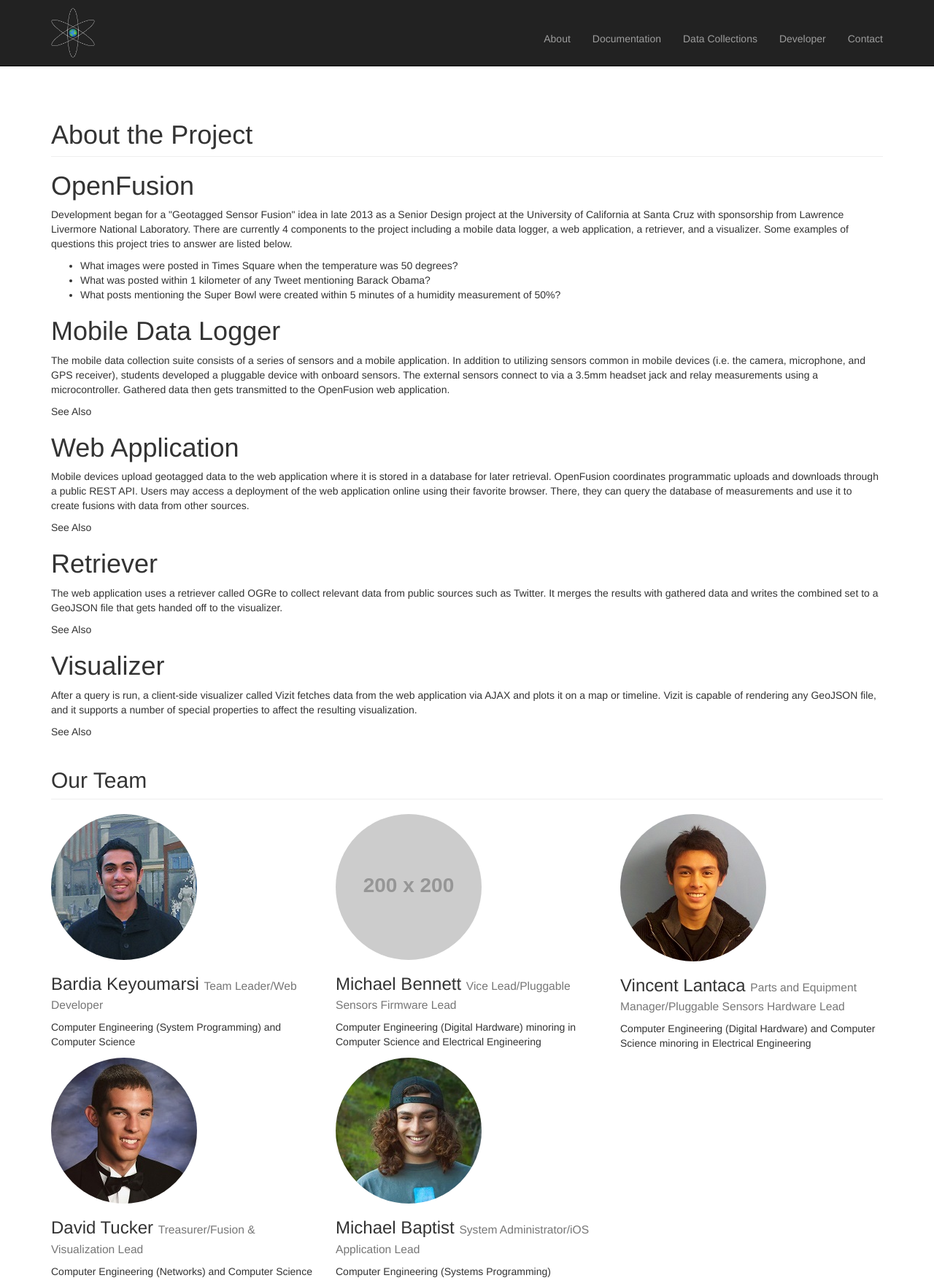
After one commit to keyoub/open-fusion-webapp, a Django app: page /about/ in a window 1280 px wide. The commit adds this page. Shown: the whole page at 73% size. Run offline with Django 3.2, Linux system fonts and the light colour scheme; grey boxes labelled with a size stand in for pictures from a placeholder-image service; parts of the project's set-up code (start-up, migrations or seed data) failed here and were passed over; some libraries are stand-ins or nearby versions.

Commit message:
Added about page

```diff
--- a/gsf/gsf/urls.py
+++ b/gsf/gsf/urls.py
@@ -7,6 +7,7 @@ admin.autodiscover()
 
 urlpatterns = patterns('',
     url(r'^$', include('home.urls')),
+    url(r'^about/$', views.about, name='about'),
     url(r'^show/', include('show.urls')),
     url(r'^api/', include('api.urls')),
     url(r'^admin/', include(admin.site.urls)),
--- /dev/null
+++ b/gsf/home/templates/home/about.html
@@ -0,0 +1,110 @@
+{% extends "base.html" %}
+
+{% load staticfiles %}
+
+{% block main %}
+   <div class="row">
+
+      <div class="col-lg-12">
+         <h1 class="page-header">About the Project</h1>
+
+      <article>
+            <header>
+                <h1>OpenFusion</h1>
+                <p>Development began for a &quot;Geotagged Sensor Fusion&quot; idea in late 2013 as a Senior Design project at the University of California at Santa Cruz with sponsorship from Lawrence Livermore National Laboratory. There are currently 4 components to the project including a mobile data logger, a web application, a retriever, and a visualizer. Some examples of questions this project tries to answer are listed below.</p>
+                <ul>
+                    <li>What images were posted in Times Square when the temperature was 50 degrees?</li>
+                    <li>What was posted within 1 kilometer of any Tweet mentioning Barack Obama?</li>
+                    <li>What posts mentioning the Super Bowl were created within 5 minutes of a humidity measurement of 50%?</li>
+                </ul>
+            </header>
+            <section>
+                <h1>Mobile Data Logger</h1>
+                <p>The mobile data collection suite consists of a series of sensors and a mobile application. In addition to utilizing sensors common in mobile devices (i.e. the camera, microphone, and GPS receiver), students developed a pluggable device with onboard sensors. The external sensors connect to via a 3.5mm headset jack and relay measurements using a microcontroller. Gathered data then gets transmitted to the OpenFusion web application.</p>
+                <details>
+                    <summary>See Also</summary>
+                    <a target="_blank" href="https://github.com/mbaptist23/open-fusion-iOS">https://github.com/mbaptist23/open-fusion-iOS</a>
+                    <p>Currently, only the iPhone 4S and 5S are officially supported.</p>
+                </details>
+            </section>
+            <section>
+                <h1>Web Application</h1>
+                <p>Mobile devices upload geotagged data to the web application where it is stored in a database for later retrieval. OpenFusion coordinates programmatic uploads and downloads through a public REST API. Users may access a deployment of the web application online using their favorite browser. There, they can query the database of measurements and use it to create fusions with data from other sources.</p>
+                <details>
+                    <summary>See Also</summary>
+                    <a target="_blank" href="https://github.com/bkeyoumarsi/open-fusion-webapp">https://github.com/bkeyoumarsi/open-fusion-webapp</a><br>
+                    <a target="_blank" href="http://gsf.soe.ucsc.edu/">http://gsf.soe.ucsc.edu/</a>
+                </details>
+                <aside>
+                    <h1>Retriever</h1>
+                    <p>The web application uses a retriever called OGRe to collect relevant data from public sources such as Twitter. It merges the results with gathered data and writes the combined set to a GeoJSON file that gets handed off to the visualizer.</p>
+                    <details>
+                        <summary>See Also</summary>
+                        <a target="_blank" href="https://github.com/dmtucker/ogre">https://github.com/dmtucker/ogre</a>
+                    </details>
+                </aside>
+            </section>
+            <section>
+                <h1>Visualizer</h1>
+                <p>After a query is run, a client-side visualizer called Vizit fetches data from the web application via AJAX and plots it on a map or timeline. Vizit is capable of rendering any GeoJSON file, and it supports a number of special properties to affect the resulting visualization.</p>
+                <details>
+                    <summary>See Also</summary>
+                    <a target="_blank" href="https://github.com/dmtucker/vizit">https://github.com/dmtucker/vizit</a>
+                </details>
+            </section>
+        </article>
+
+      </div>
+
+
+            <div class="col-lg-12">
+                <h2 class="page-header">Our Team</h2>
+            </div>
+
+  </div>
+
+        <div class="row">
+            <div class="col-lg-4 col-sm-6">
+                <img class="img-circle img-responsive" src="{% static "images/keyoumarsi.jpg" %}">
+                <h3>Bardia Keyoumarsi
+                    <small>Team Leader/Web Developer</small>
+                </h3>
+                <p>Computer Engineering (System Programming) and Computer Science</p>
+            </div>
+            <div class="col-lg-4 col-sm-6">
+                <img class="img-circle img-responsive" src="http://placehold.it/200x200">
+                <h3>Michael Bennett
+                    <small>Vice Lead/Pluggable Sensors Firmware Lead</small>
+                </h3>
+                <p>Computer Engineering (Digital Hardware) minoring in Computer Science and Electrical Engineering</p>
+            </div>
+            <div class="col-lg-4 col-sm-6">
+                <img class="img-circle img-responsive" src="{% static "images/lantaca.jpg" %}">
+                <h3>Vincent Lantaca
+                    <small>Parts and Equipment Manager/Pluggable Sensors Hardware Lead</small>
+                </h3>
+                <p>Computer Engineering (Digital Hardware) and Computer Science minoring in Electrical Engineering</p>
+            </div>
+            <div class="col-lg-4 col-sm-6">
+                <img class="img-circle img-responsive" src="{% static "images/tucker.jpg" %}">
+                <h3>David Tucker
+                    <small>Treasurer/Fusion & Visualization Lead</small>
+                </h3>
+                <p>Computer Engineering (Networks) and Computer Science</p>
+            </div>
+            <div class="col-lg-4 col-sm-6">
+                <img class="img-circle img-responsive" src="{% static "images/baptist.jpg" %}">
+                <h3>Michael Baptist
+                    <small>System Administrator/iOS Application Lead</small>
+                </h3>
+                <p>Computer Engineering (Systems Programming)</p>
+            </div>
+            <!--<div class="col-lg-4 col-sm-6">
+                <img class="img-circle img-responsive" src="http://placehold.it/200x200">
+                <h3>John Smuth
+                    <small>Job Title</small>
+                </h3>
+                <p>What does this team member to? Keep it short! This is also a great spot for social links!</p>
+            </div>-->
+        </div>
+{% endblock %}
--- a/gsf/home/views.py
+++ b/gsf/home/views.py
@@ -160,3 +160,9 @@ def index(request):
       form = TwitterForm()
 
    return render(request, 'home/index.html', {'form':form})
+
+"""
+   Simple static page rendering
+"""
+def about(request):
+   return render(request, 'home/about.html')
--- a/gsf/templates/base.html
+++ b/gsf/templates/base.html
@@ -64,7 +64,7 @@
             <!-- Collect the nav links, forms, and other content for toggling -->
             <div class="collapse navbar-collapse navbar-ex1-collapse">
                 <ul class="nav navbar-nav navbar-right">
-                    <li><a href="#">About</a>
+                    <li><a href="/about/">About</a>
                     </li>
                     <li><a href="#">Documentation</a>
                     </li>
```
Also changed, not shown: gsf/static/images/baptist.jpg (added), gsf/static/images/keyoumarsi.jpg (added), gsf/static/images/lantaca.jpg (added), gsf/static/images/tucker.jpg (added).
